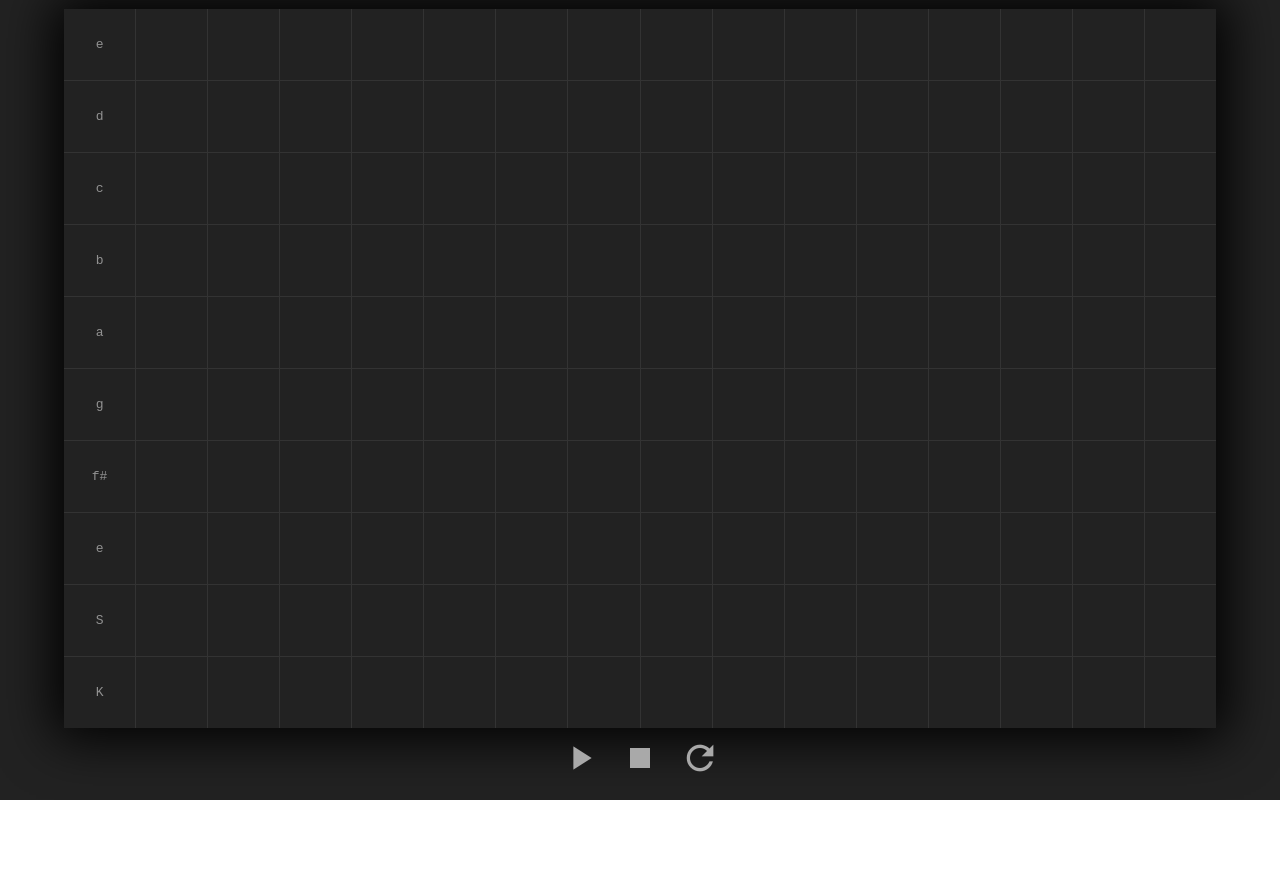
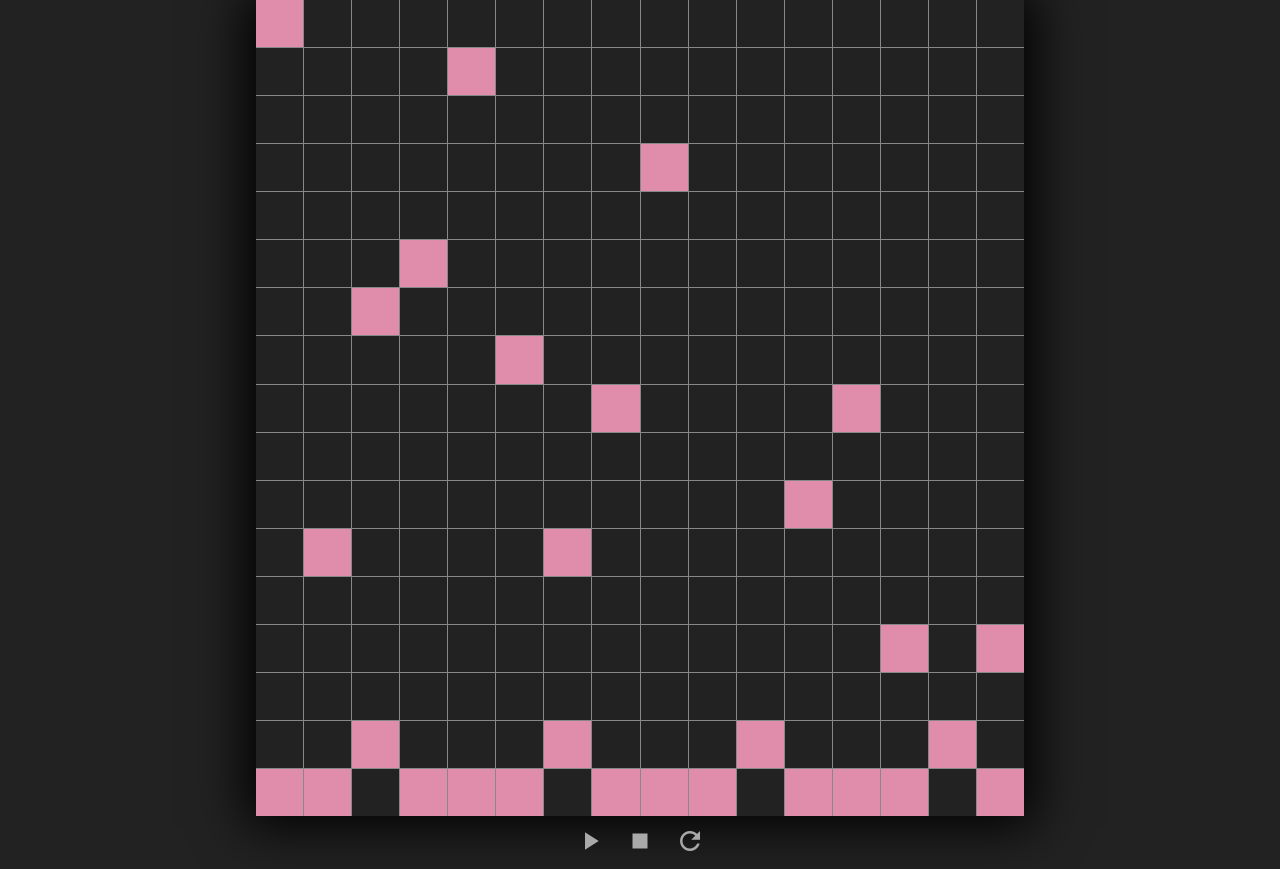
Before and after one commit to jargharg/sequencer, a Vue app: page / in a window 1280 px wide. Before the commit the page ends 800 px from the top, so only its background shows below. Built offline with nearby package versions, Linux system fonts and the light colour scheme.

Commit message:
refactor to smaller files and drum/tuned split with randomisations (no this is not a good commit oh well)

```diff
--- /dev/null
+++ b/src/classes/Sequence.js
@@ -0,0 +1,9 @@
+import { getEmptySequence } from '../helpers';
+import { Sound } from './index';
+
+export default class Sequence {
+	constructor(synth, note) {
+		this.sequence = getEmptySequence();
+		this.sound = new Sound(synth, note);
+	}
+}
--- /dev/null
+++ b/src/classes/Sound.js
@@ -0,0 +1,14 @@
+export default class Sound {
+	constructor(synth, note = null) {
+		this.synth = synth;
+		this.note = note;
+	}
+
+	trigger(duration, time) {
+		if (this.note) {
+			this.synth.triggerAttackRelease(this.note, duration, time);
+		} else {
+			this.synth.triggerAttackRelease(duration, time);
+		}
+	}
+}
--- /dev/null
+++ b/src/classes/index.js
@@ -0,0 +1,4 @@
+import Sequence from './Sequence';
+import Sound from './Sound';
+
+export { Sequence, Sound };
--- /dev/null
+++ b/src/components/Sequence.vue
@@ -0,0 +1,102 @@
+<template>
+	<ul class="sequence">
+		<li
+			v-for="(stepValue, stepIndex) in sequence"
+			:key="`step-${sequenceKey}-${stepIndex}`"
+		>
+			<input
+				class="sequence__checkbox"
+				type="checkbox"
+				:id="`stepInput-${sequenceKey}-${stepIndex}`"
+				v-model="sequence[stepIndex]"
+			/>
+			<label
+				:for="`stepInput-${sequenceKey}-${stepIndex}`"
+				class="sequence__step"
+				:class="{
+					'sequence__step--selected': stepValue,
+					'sequence__step--active': stepIndex === activeStep,
+				}"
+			>
+			</label>
+		</li>
+	</ul>
+</template>
+
+<script>
+import { mapState } from 'vuex';
+
+export default {
+	props: {
+		sequence: {
+			default: [],
+		},
+	},
+	data() {
+		return {
+			sequenceKey: Math.floor(Math.random() * 99999999),
+		};
+	},
+	computed: {
+		...mapState(['activeStep']),
+	},
+};
+</script>
+
+<style lang="scss" scoped>
+.sequence {
+	display: grid;
+	gap: 1px;
+	grid-template-columns: repeat(16, 1fr);
+	grid-template-rows: auto;
+	list-style: none;
+	margin: 0;
+	padding: 0;
+	width: 100%;
+
+	li {
+		align-items: center;
+		display: flex;
+		justify-content: center;
+		width: 100%;
+	}
+
+	&__checkbox {
+		position: absolute;
+		width: 0;
+	}
+
+	&__step {
+		// border-radius: 50%;
+		background: #222;
+		cursor: pointer;
+		display: block;
+		outline: none;
+		padding-bottom: 100%;
+		// transition: 1.5s opacity;
+		width: 100%;
+		position: relative;
+
+		span {
+			position: absolute;
+			color: white;
+			opacity: 0.5;
+			pointer-events: none;
+			width: 100%;
+			height: 100%;
+			display: flex;
+			justify-content: center;
+			align-items: center;
+		}
+
+		&--selected {
+			background: #e08dac;
+		}
+
+		&--active {
+			opacity: 0.5;
+			// transition: 0.1s opacity;
+		}
+	}
+}
+</style>
--- a/src/components/Sequencer.vue
+++ b/src/components/Sequencer.vue
@@ -1,32 +1,13 @@
 <template>
 	<ul class="sequencer">
-		<li
-			v-for="({ label, sequence }, sequenceIndex) in sequences"
-			:key="sequenceIndex"
-		>
-			<ul class="sequence">
-				<li
-					v-for="(step, stepIndex) in sequence"
-					:key="`step-${sequenceIndex}-${stepIndex}`"
-				>
-					<input
-						class="sequence__checkbox"
-						type="checkbox"
-						:id="`stepInput-${sequenceIndex}-${stepIndex}`"
-						v-model="sequence[stepIndex]"
-					/>
-					<label
-						:for="`stepInput-${sequenceIndex}-${stepIndex}`"
-						class="sequence__step"
-						:class="{
-							'sequence__step--selected': step,
-							'sequence__step--active': stepIndex === activeStep,
-						}"
-					>
-						<span v-if="stepIndex === 0">{{ label }}</span>
-					</label>
-				</li>
-			</ul>
+		<li v-for="({ sequence }, sequenceIndex) in sequences.tuned" :key="sequenceIndex">
+			<Sequence :sequence="sequence" />
+		</li>
+		<li>
+			<Sequence :sequence="sequences.drums.snare.sequence" />
+		</li>
+		<li>
+			<Sequence :sequence="sequences.drums.kick.sequence" />
 		</li>
 	</ul>
 </template>
@@ -34,17 +15,22 @@
 <script>
 import { mapState } from 'vuex';
 import { Transport } from 'tone';
+import gsap from 'gsap';
+import Sequence from './Sequence';
 
 export default {
+	components: { Sequence },
 	computed: mapState(['sequences', 'activeStep']),
 	mounted() {
-		Transport.bpm.value = 180;
+		Transport.bpm.value = 140;
 		Transport.scheduleRepeat((time) => {
 			this.$store.dispatch('step');
-			this.$store.state.sequences.forEach(({ sequence, sound }) => {
+			this.$store.getters.allSequences.forEach(({ sequence, sound }) => {
 				if (sequence[this.activeStep]) sound.trigger('8n', time);
 			});
 		}, '8n');
+		this.$store.dispatch('randomiseTunedSequences');
+		this.$store.dispatch('setMotorikBeat');
 	},
 };
 </script>
@@ -52,7 +38,7 @@ export default {
 <style lang="scss" scoped>
 .sequencer {
 	align-items: stretch;
-	background: #333;
+	background: #888;
 	box-shadow: 0 0 50px 10px #000;
 	display: flex;
 	flex-direction: column;
@@ -62,61 +48,6 @@ export default {
 	margin: 0;
 	padding: 0;
 	width: 90%;
-}
-
-.sequence {
-	display: grid;
-	gap: 1px;
-	grid-template-columns: repeat(16, 1fr);
-	grid-template-rows: auto;
-	list-style: none;
-	margin: 0;
-	padding: 0;
-	width: 100%;
-
-	li {
-		align-items: center;
-		display: flex;
-		justify-content: center;
-		width: 100%;
-	}
-
-	&__checkbox {
-		position: absolute;
-		width: 0;
-	}
-
-	&__step {
-		// border-radius: 50%;
-		background: #222;
-		cursor: pointer;
-		display: block;
-		outline: none;
-		padding-bottom: 100%;
-		transition: 1.5s opacity;
-		width: 100%;
-		position: relative;
-
-		span {
-			position: absolute;
-			color: white;
-			opacity: 0.5;
-			pointer-events: none;
-			width: 100%;
-			height: 100%;
-			display: flex;
-			justify-content: center;
-			align-items: center;
-		}
-
-		&--selected {
-			background: #e08dac;
-		}
-
-		&--active {
-			opacity: 0.5;
-			transition: 0.1s opacity;
-		}
-	}
+	max-width: 60%;
 }
 </style>
--- a/src/components/TransportControls.vue
+++ b/src/components/TransportControls.vue
@@ -11,7 +11,7 @@
 			</button>
 		</li>
 		<li>
-			<button class="start-tone" @click="reset">
+			<button class="start-tone" @click="stopPlaying">
 				<span class="material-icons">
 					stop
 				</span>
@@ -31,17 +31,7 @@
 import { mapState } from 'vuex';
 
 export default {
-	data() {
-		return {
-			initialState: true,
-		};
-	},
 	computed: mapState(['playing', 'toneInitialised']),
-	watch: {
-		playing(newValue) {
-			if (newValue) this.initialState = false;
-		},
-	},
 	methods: {
 		togglePlaying() {
 			if (!this.toneInitialised) {
@@ -49,13 +39,11 @@ export default {
 			}
 			this.$store.commit('togglePlaying');
 		},
-		reset() {
-			if (this.initialState) return;
-			this.initialState = true;
-			this.$store.dispatch('resetPlaying');
+		stopPlaying() {
+			this.$store.dispatch('stopPlaying');
 		},
 		resetSequences() {
-			this.$store.dispatch('resetSequences');
+			this.$store.dispatch('randomiseTunedSequences');
 		},
 	},
 };
@@ -84,6 +72,6 @@ export default {
 }
 
 .material-icons {
-	font-size: 40px;
+	font-size: 30px;
 }
 </style>
--- /dev/null
+++ b/src/constants/index.js
@@ -0,0 +1,2 @@
+export const SEQUENCE_LENGTH = 16;
+export const CHANCE_OF_STEP = 0.7;
--- /dev/null
+++ b/src/constants/synths.js
@@ -0,0 +1,9 @@
+import { MembraneSynth, NoiseSynth, PolySynth, Chorus, MonoSynth } from 'tone';
+
+let chorus = new Chorus(0.8).toDestination();
+
+export let kick = new MembraneSynth().toDestination();
+export let snare = new NoiseSynth().toDestination();
+export let synth = new PolySynth().toDestination();
+
+synth.connect(chorus);
--- /dev/null
+++ b/src/helpers/getEmptySequence.js
@@ -0,0 +1,5 @@
+import { SEQUENCE_LENGTH } from '../constants';
+
+export default function getEmptySequence() {
+	return Array(SEQUENCE_LENGTH).fill(false);
+}
--- /dev/null
+++ b/src/helpers/getRandomScale.js
@@ -0,0 +1,29 @@
+export default function getRandomScale() {
+	let availableNotes = [
+		'e2',
+		'f#2',
+		'g2',
+		'a2',
+		'b2',
+		'c3',
+		'd3',
+		'e3',
+		'f#3',
+		'g3',
+		'a3',
+		'b3',
+		'c4',
+		'd4',
+		'e4',
+	];
+	let randomNoteIndex = () => Math.floor(Math.random() * availableNotes.length);
+	let randomNumberOfNotes = 3 + Math.ceil(Math.random() * (availableNotes.length - 3));
+
+	let noteIndexes = [];
+
+	for (let i = 0; i < randomNumberOfNotes; i++) {
+		noteIndexes.push(randomNoteIndex());
+	}
+
+	return noteIndexes.sort((a, b) => b - a).map((index) => availableNotes[index]);
+}
--- /dev/null
+++ b/src/helpers/index.js
@@ -0,0 +1,4 @@
+import getEmptySequence from './getEmptySequence';
+import getRandomScale from './getRandomScale';
+
+export { getEmptySequence, getRandomScale };
--- a/src/store.js
+++ b/src/store.js
@@ -1,61 +1,34 @@
 import Vue from 'vue';
 import Vuex from 'vuex';
-import { start, Transport, MembraneSynth, NoiseSynth, PolySynth } from 'tone';
-
-const SEQUENCE_LENGTH = 16;
+import { start, Transport } from 'tone';
+import { getRandomScale, getEmptySequence } from './helpers';
+import { kick, snare, synth } from './constants/synths';
+import { Sequence } from './classes';
+import { SEQUENCE_LENGTH, CHANCE_OF_STEP } from './constants';
 
 Vue.use(Vuex);
-
-function createEmptySequence() {
-	let sequence = [];
-	for (let i = 0; i < SEQUENCE_LENGTH; i++) sequence.push(false);
-	return sequence;
-}
-
-class Sequence {
-	constructor(synth, note, label) {
-		this.sequence = createEmptySequence();
-		this.label = label;
-		this.sound = new Sound(synth, note);
-	}
-}
-
-class Sound {
-	constructor(synth, note = null) {
-		this.synth = synth;
-		this.note = note;
-	}
-
-	trigger(duration, time) {
-		if (this.note) {
-			this.synth.triggerAttackRelease(this.note, duration, time);
-		} else {
-			this.synth.triggerAttackRelease(duration, time);
-		}
-	}
-}
-
-let kick = new MembraneSynth().toDestination();
-let snare = new NoiseSynth().toDestination();
-let synth = new PolySynth().toDestination();
 
 export default new Vuex.Store({
 	state: {
 		activeStep: -1,
 		playing: false,
-		sequences: [
-			new Sequence(synth, 'e4', 'e'),
-			new Sequence(synth, 'd4', 'd'),
-			new Sequence(synth, 'c4', 'c'),
-			new Sequence(synth, 'b3', 'b'),
-			new Sequence(synth, 'a3', 'a'),
-			new Sequence(synth, 'g3', 'g'),
-			new Sequence(synth, 'f#3', 'f#'),
-			new Sequence(synth, 'e3', 'e'),
-			new Sequence(snare, null, 'S'),
-			new Sequence(kick, 'c1', 'K'),
-		],
+		sequences: {
+			tuned: getRandomScale().map((note) => new Sequence(synth, note)),
+			drums: {
+				kick: new Sequence(kick, 'e1'),
+				snare: new Sequence(snare, null),
+			},
+		},
 		toneInitialised: false,
+	},
+	getters: {
+		allSequences(state) {
+			let {
+				drums: { kick, snare },
+				tuned,
+			} = state.sequences;
+			return [kick, snare, ...tuned];
+		},
 	},
 	mutations: {
 		initialiseTone(state) {
@@ -77,29 +50,74 @@ export default new Vuex.Store({
 				Transport.pause();
 			}
 		},
-		updateSequence(state, { index, sequence }) {
-			state.sequences[index].sequence = sequence;
+		updateSequence(state, { key, sequence, type }) {
+			state.sequences[type][key].sequence = sequence;
+		},
+		updateSequenceStep(state, { sequenceType, sequenceIndex, stepIndex, stepValue }) {
+			Vue.set(
+				state.sequences[sequenceType][sequenceIndex].sequence,
+				stepIndex,
+				stepValue,
+			);
 		},
 	},
 	actions: {
-		resetPlaying({ commit, dispatch }) {
-			commit('updatePlaying', false);
-			dispatch('resetActiveStep');
-		},
-		resetSequences({ state, commit, dispatch }) {
-			state.sequences.forEach((_, index) => {
-				commit('updateSequence', { index, sequence: createEmptySequence() });
-			});
-			dispatch('resetActiveStep');
+		randomiseTunedSequences({ state, commit, dispatch }) {
+			let { tuned: tunedSequences } = state.sequences;
+			dispatch('resetSequences', 'tuned');
+
+			let randomSequenceIndex = () =>
+				Math.floor(Math.random() * tunedSequences.length);
+			let shouldAddStep = () => Math.random() < CHANCE_OF_STEP;
+
+			for (let step = 0; step < SEQUENCE_LENGTH; step++) {
+				if (shouldAddStep()) {
+					commit('updateSequenceStep', {
+						sequenceType: 'tuned',
+						sequenceIndex: randomSequenceIndex(),
+						stepIndex: step,
+						stepValue: true,
+					});
+				}
+			}
 		},
 		resetActiveStep({ commit }) {
 			commit('updateActiveStep', -1);
 		},
-		step({ state: { activeStep }, commit }) {
+		resetSequences({ state: { sequences }, commit }, type) {
+			sequences[type].forEach((_, key) => {
+				commit('updateSequence', {
+					key,
+					type: 'tuned',
+					sequence: getEmptySequence(),
+				});
+			});
+		},
+		setMotorikBeat({ commit }) {
+			let kick = [true, true, false, true];
+			let snare = [false, false, true, false];
+
+			commit('updateSequence', {
+				key: 'kick',
+				type: 'drums',
+				sequence: [...kick, ...kick, ...kick, ...kick],
+			});
+			commit('updateSequence', {
+				key: 'snare',
+				type: 'drums',
+				sequence: [...snare, ...snare, ...snare, ...snare],
+			});
+		},
+		step({ state: { activeStep, playing }, commit }) {
+			if (!playing) return;
 			commit(
 				'updateActiveStep',
 				activeStep < SEQUENCE_LENGTH - 1 ? activeStep + 1 : 0,
 			);
 		},
+		stopPlaying({ commit, dispatch }) {
+			commit('updatePlaying', false);
+			dispatch('resetActiveStep');
+		},
 	},
 });
```
